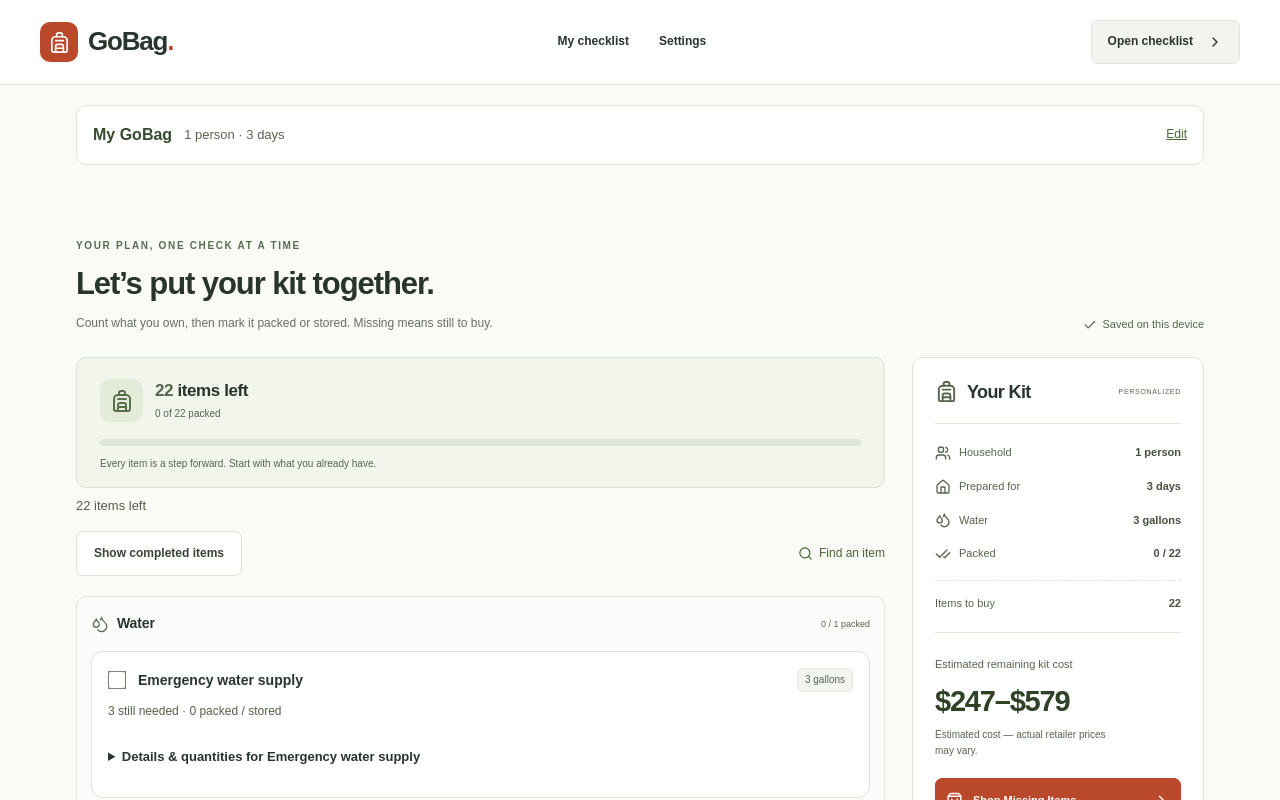
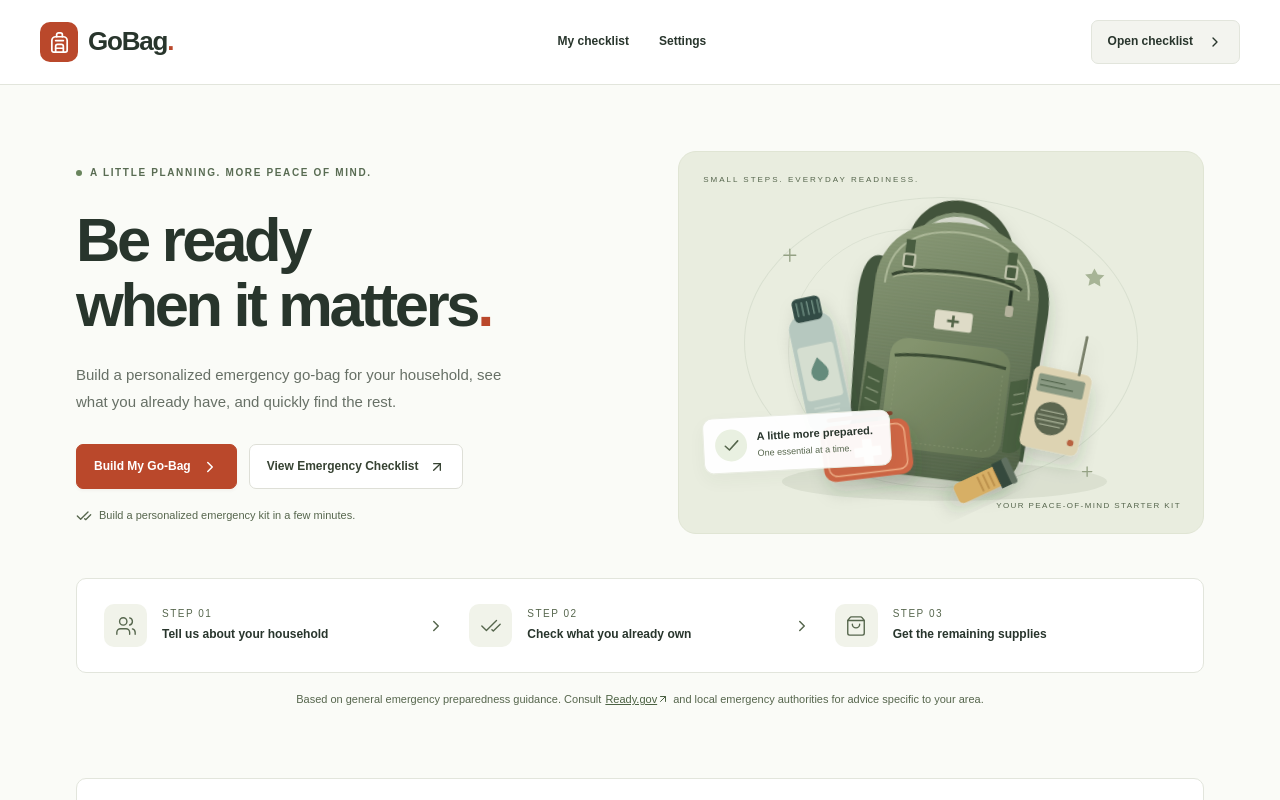
Before and after one commit to confire15/creditcardchris, a Next.js app: page /go-bag in a window 1280 px wide. Shown: the top 800 px of the page. Built offline with nearby package versions, Linux system fonts and the light colour scheme.

Commit message:
feat: restore GoBag marketing and item shopping links

```diff
--- a/src/components/gobag/gobag.module.css
+++ b/src/components/gobag/gobag.module.css
@@ -1050,8 +1050,6 @@
   margin-top: auto;
   padding-bottom: 15px;
 }
-.checklistMain .itemBuy,
-.checklistMain .compactCard > .amazonCompact { display: none; }
 .itemBuy > span {
   min-width: 0;
 }
--- a/src/components/gobag/gobag.tsx
+++ b/src/components/gobag/gobag.tsx
@@ -39,9 +39,11 @@ import {
   CostSummary,
   EmergencyItemCard,
   Header,
+  Hero,
   HouseholdConfigurator,
   Logo,
   PreparednessProgress,
+  Steps,
 } from "./kit-parts";
 import styles from "./gobag.module.css";
 import {
@@ -466,6 +468,15 @@ export default function GoBag() {
         <div className={styles.screenOnly}>
           <Header />
           <main className={styles.main}>
+            <Hero />
+            <Steps />
+            <p className={styles.guidance}>
+              Based on general emergency preparedness guidance. Consult{" "}
+              <a href="https://www.ready.gov/kit" target="_blank" rel="noopener noreferrer">
+                Ready.gov <ArrowUpRight size={12} />
+              </a>{" "}
+              and local emergency authorities for advice specific to your area.
+            </p>
             <fieldset
               className={styles.appFieldset}
               disabled={!kit.loaded}
```
